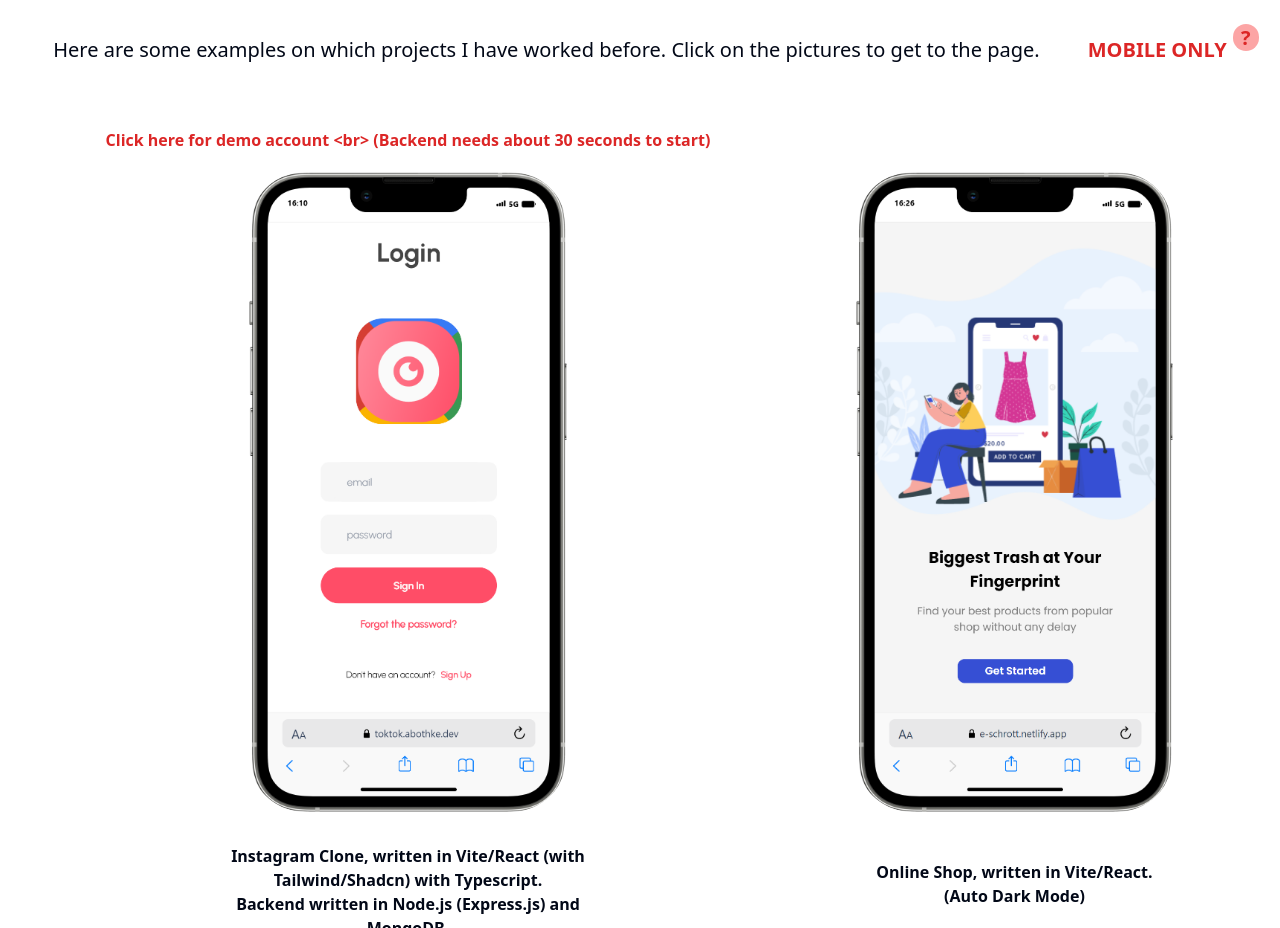
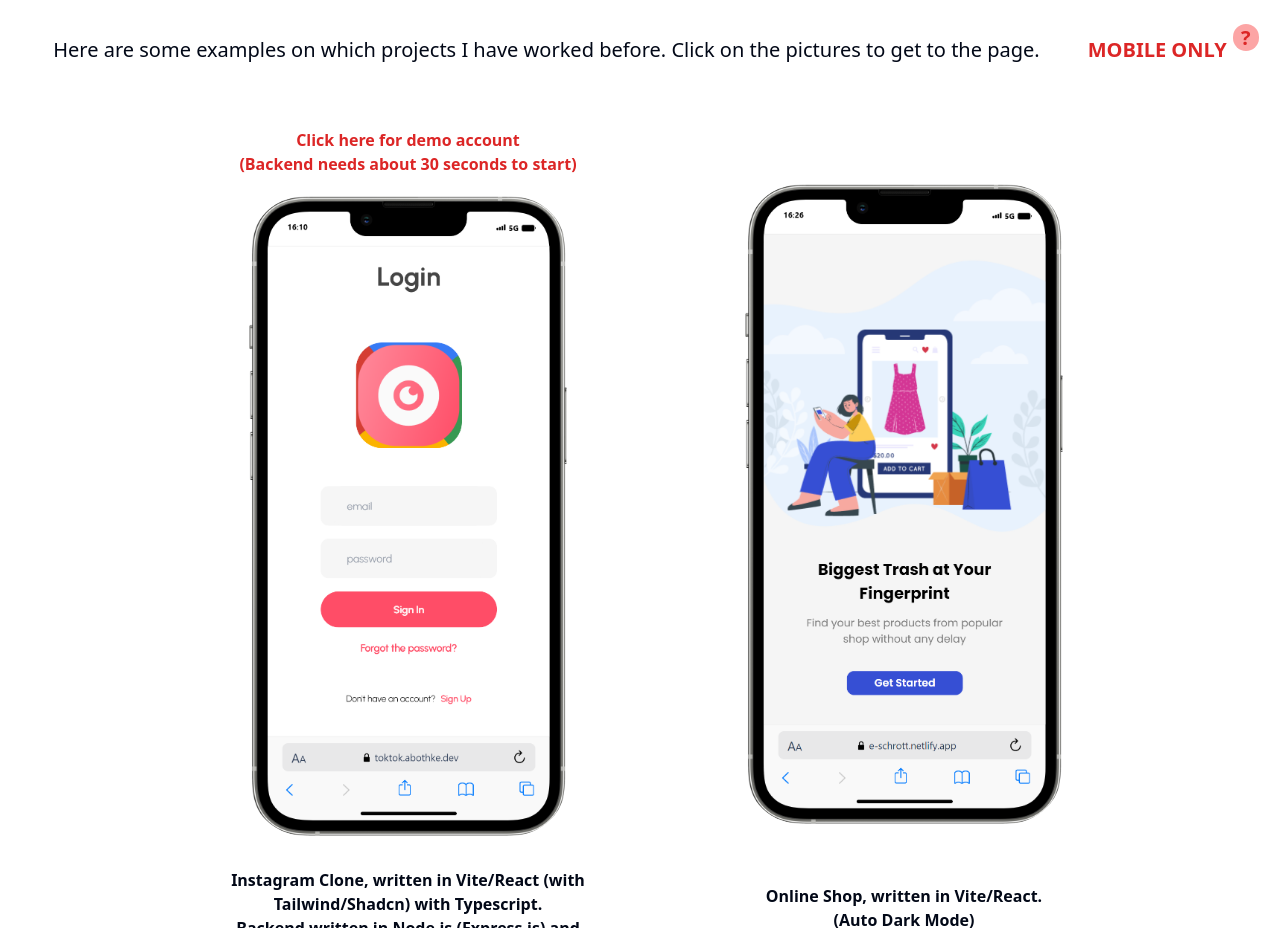
Before and after one commit to maylique/Portfolio, a React (Vite) app: page / in a window 1280 px wide. Shown: the part 1420-2348 px from the top of the page. Built offline with nearby package versions, Linux system fonts and the light colour scheme.

Commit message:
updated demo text

```diff
--- a/src/components/Projects.tsx
+++ b/src/components/Projects.tsx
@@ -178,17 +178,31 @@ const Projects = ({ language }: { language: string }) => {
                   className={isVisible ? "tracking-in-expand" : "opacity-0"}
                 >
                   {matches ? (
-                    <p>
-                      {language == "de"
-                        ? "Touch für Demo Account <br> (Backend braucht ca. 30 Sekunden zum starten)"
-                        : "Touch here for demo account <br> (Backend needs about 30 seconds to start)"}
-                    </p>
+                    <>
+                      <p>
+                        {language == "de"
+                          ? "Touch für Demo Account"
+                          : "Touch here for demo account"}
+                      </p>
+                      <p>
+                        {language == "de"
+                          ? "(Backend braucht ca. 30 Sekunden zum starten)"
+                          : "(Backend needs about 30 seconds to start)"}
+                      </p>
+                    </>
                   ) : (
-                    <p>
-                      {language == "de"
-                        ? "Hier klicken für Demo Account <br> (Backend braucht ca. 30 Sekunden zum starten)"
-                        : "Click here for demo account <br> (Backend needs about 30 seconds to start)"}
-                    </p>
+                    <>
+                      <p>
+                        {language == "de"
+                          ? "Hier klicken für Demo Account"
+                          : "Click here for demo account"}
+                      </p>
+                      <p>
+                        {language == "de"
+                          ? "(Backend braucht ca. 30 Sekunden zum starten)"
+                          : "(Backend needs about 30 seconds to start)"}
+                      </p>
+                    </>
                   )}
                 </PopoverTrigger>
                 <PopoverContent>
```
